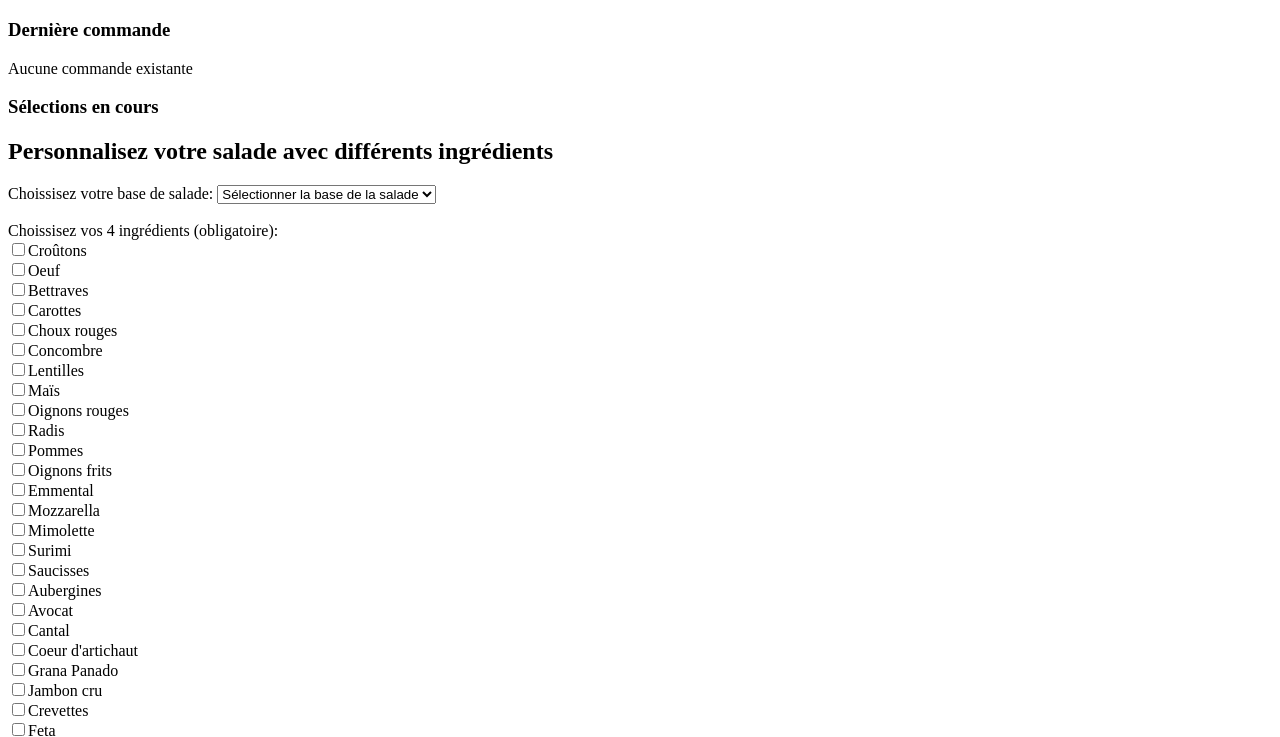
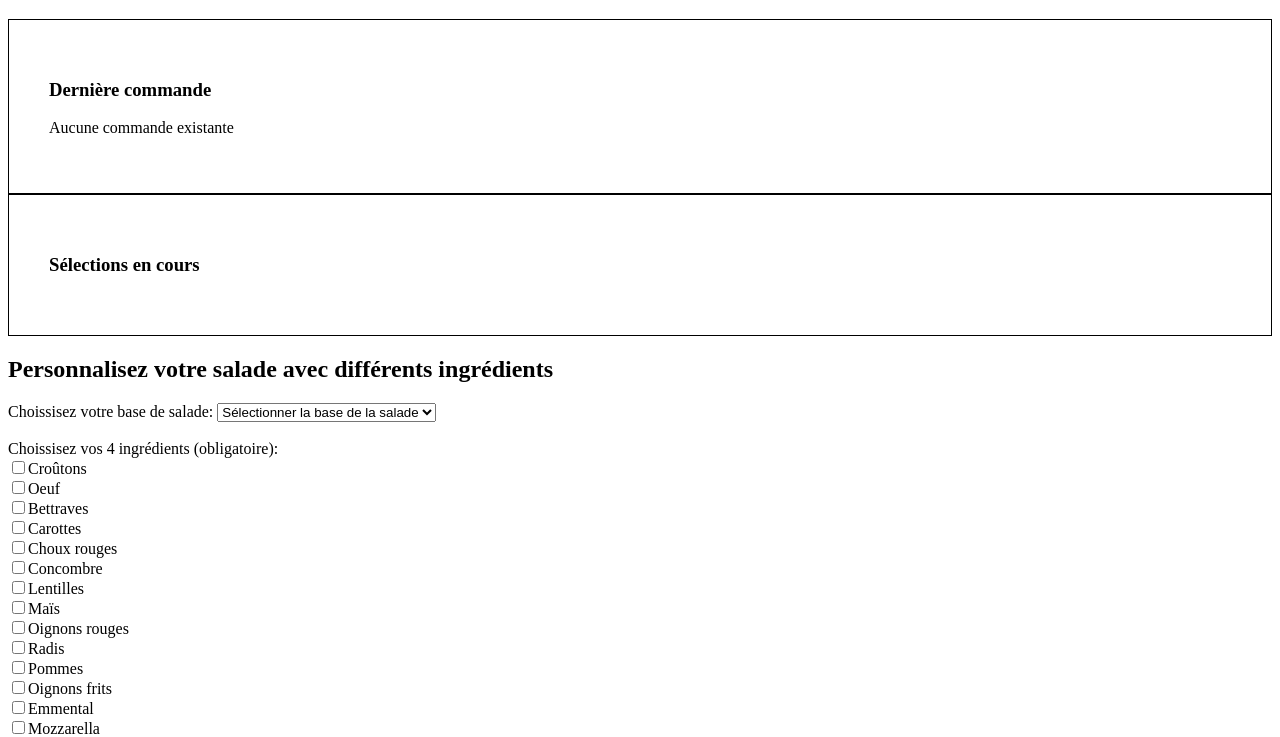
Before and after one commit to IIM-Creative-Technology/rattrapages-RyukiAkatsuki-1, a plain HTML site: page 01-JavaScript/index.html in a window 1280 px wide. Shown: the part 61-798 px from the top of the page. Drawn offline with Linux system fonts and the light colour scheme.

Commit message:
add some style

```diff
--- a/01-JavaScript/src/css/style.css
+++ b/01-JavaScript/src/css/style.css
@@ -2,3 +2,8 @@
     display: flex;
     flex-direction: column;
   }
+
+#sidebar {
+    border: 1px solid #000;
+    padding: 40px;
+}
```
